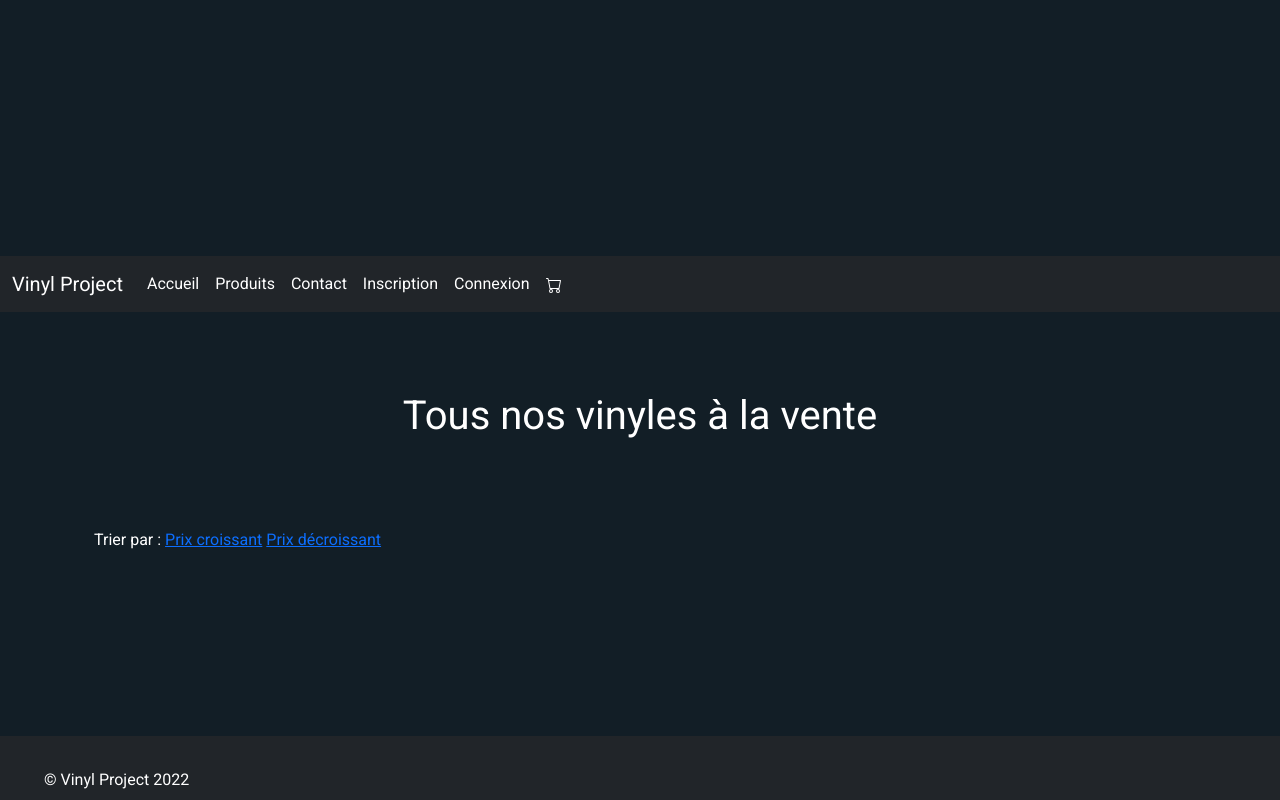
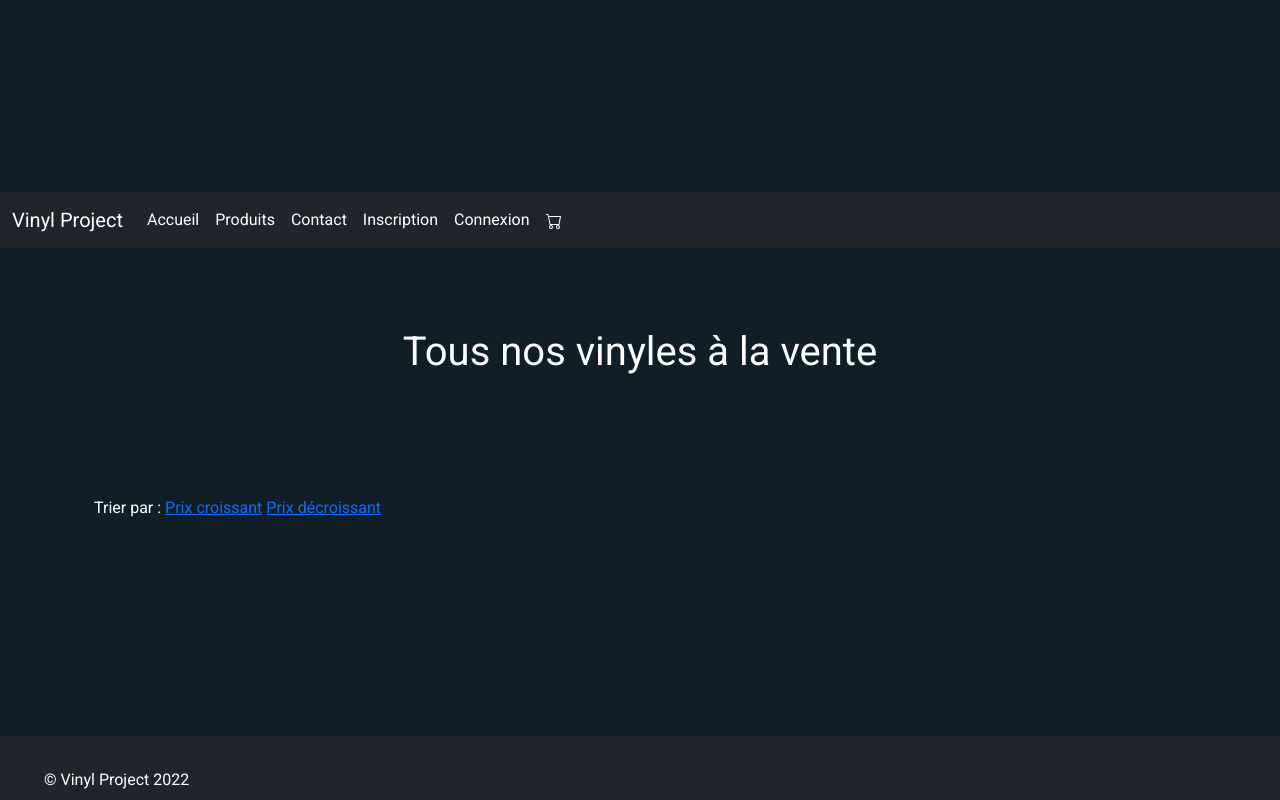
Before and after one commit to kevin-cp/Vinyl, a Symfony app: template templates/product/list.html.twig in a window 1280 px wide. Run offline with Twig, Linux system fonts and the light colour scheme; the template is opened without the code that fills it, so the values that code supplies are empty; some libraries are stand-ins or nearby versions.

Commit message:
css added

```diff
--- a/public/css/style.css
+++ b/public/css/style.css
@@ -1,4 +1,6 @@
 @import url('https://fonts.googleapis.com/css2?family=Roboto:ital@0;1&display=swap');
+
+/* base et home */
 
 body {
     font-family: 'Roboto', sans-serif;
@@ -6,6 +8,12 @@
     color: white;
     height: 100vh;
     align-content: center;
+}
+
+.main {
+    display: flex;
+    flex-direction: column;
+    align-items: center;
 }
 
 .card {
@@ -45,6 +53,7 @@
     height: 60px;
 }
 
+/* page détails */
 .details {
     margin: 2em;
     height: 100%;
@@ -59,3 +68,9 @@
     text-align: center;
     padding: 2em;
 }
+
+/* page list */
+.list {
+    margin: 2em;
+    padding-bottom: 4em;
+}
--- a/templates/base.html.twig
+++ b/templates/base.html.twig
@@ -105,7 +105,7 @@
     </nav>
 </header>
 
-<div class="container">
+<div class="container main">
     {% block main %}
     {% endblock %}
 </div class="container">
--- a/templates/contact/index.html.twig
+++ b/templates/contact/index.html.twig
@@ -10,14 +10,10 @@
 {% endfor %}
 
 <div class="row">
-    <div class="col-md-8">
+    <div class="col">
         {{ form_start(form) }}
         {{ form_widget(form) }}
         {{ form_end(form) }}
-    </div>
-    <div class="col-md-4 pl-5">
-        <h3>Vinyl</h3>
-        <hr>
     </div>
 </div>
 </div>
--- a/templates/product/list.html.twig
+++ b/templates/product/list.html.twig
@@ -5,7 +5,7 @@
 {% block main %}
 
 <h1>Tous nos vinyles à la vente</h1>
-<div class="container">
+<div class="container list">
   <p>Trier par : <a href="{{ path('app_list_asc') }}">Prix croissant</a> <a href="{{ path('app_list_desc') }}">Prix décroissant</a></p>
     <div class="row row-cols-1 row-cols-md-4 g-4">
     {% for product in products %}
```
Also changed, not shown: public/uploads/386a3affe31a6f4aab8be6b9401b919689c9b517.webp (added), public/uploads/5824abe58181bfe4d5936ced9c777dfcd2b772fd.webp (added), public/uploads/585773accbdb32889619ea6d4d2b1f666557c1f1.webp (added), public/uploads/65366b35a96a1134ae650985abe96fd038636d8a.webp (added), public/uploads/7eeac460f8bc03edc3d43259a9d73511f0ff6a76.jpg (added), public/uploads/7f35d0d8ba216834ba5cb63afc7388f1127d7689.jpg (added), public/uploads/9d810040070903d85d9a5bee1b40ab3d221290f7.jpg (added), public/uploads/e38f150866628d70301feae14069604678a248bf.jpg (added), public/uploads/e649f7dc68762e0ea43df3a5e648f6064b094b00.webp (added), public/uploads/f7de450584c59c7e417dddef15b5b0e79bcda182.jpg (added), public/uploads/f9cbba94f7684044dbac3b2f955aa767f7b7e1f7.jpg (added).
